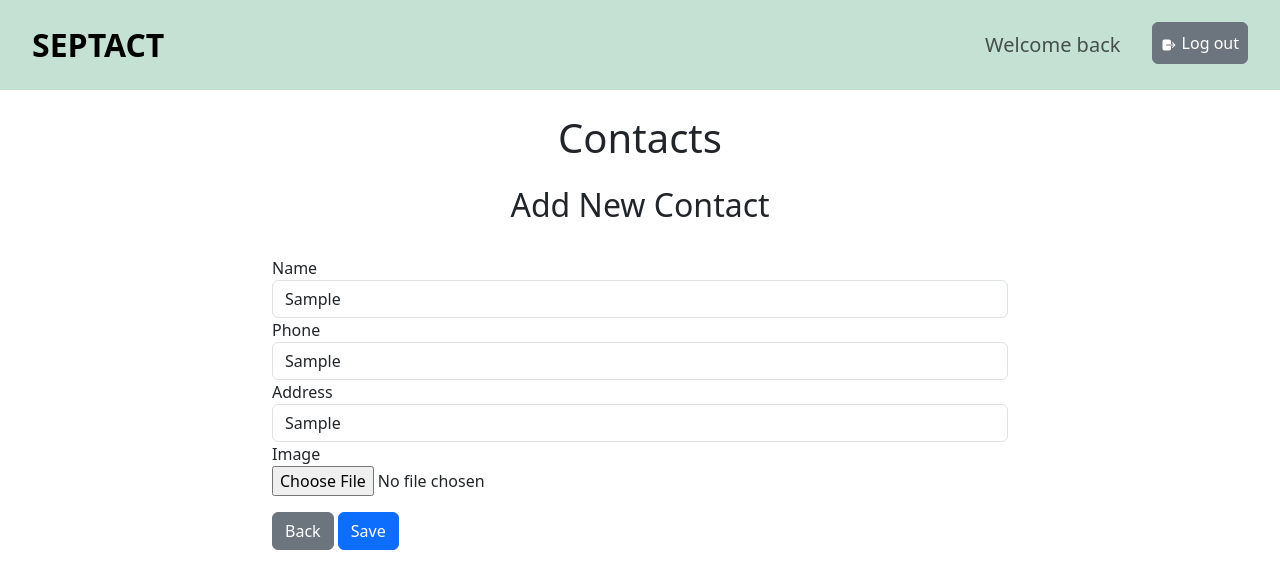
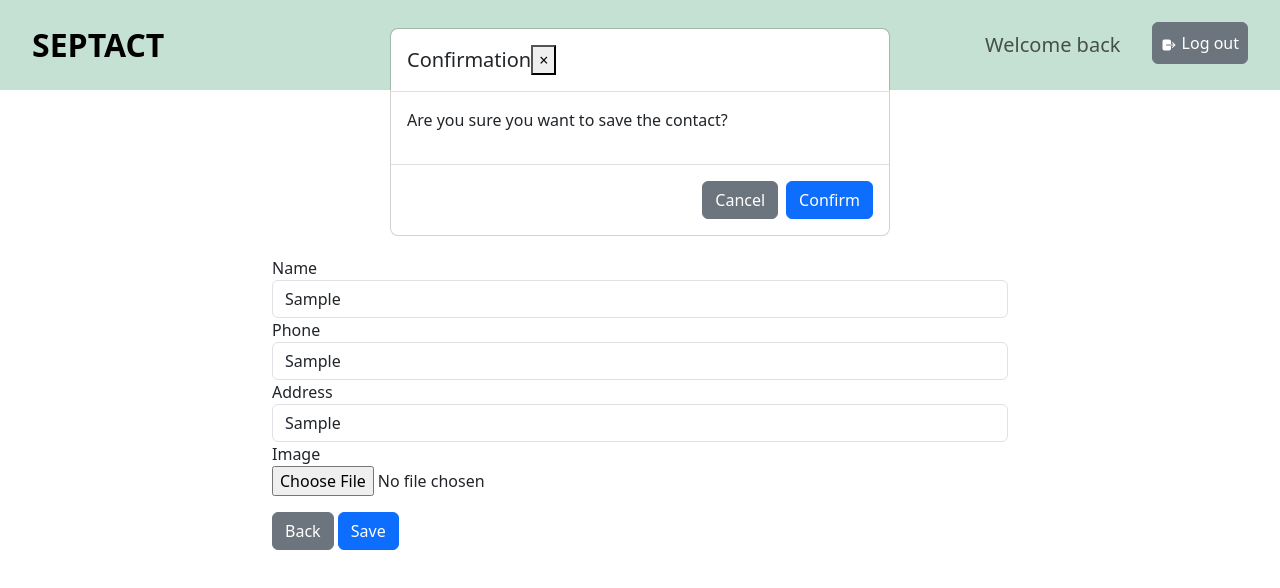
Before and after one commit to pietervardi/Contact-Tako-IFCSore, a React (Create React App) app in the folder frontend/: page /contacts/add in a window 1280 px wide. Both pictures are taken after typing "Sample", "Sample", "Sample" into the empty fields and a click on the button "Save". Shown: the top 588 px of the page. Built offline with nearby package versions, Linux system fonts and the light colour scheme; no server answers.

Commit message:
Fitur Prompt (Dialog Confirmation)

```diff
--- a/frontend/src/components/ConfirmationComponent.js
+++ b/frontend/src/components/ConfirmationComponent.js
@@ -28,4 +28,32 @@ const DeleteConfirmation = ({ onDelete, onCancel }) => {
   );
 };
 
-export default DeleteConfirmation;
+const ConfirmationDialog = ({ message, onConfirm, onCancel }) => {
+  return (
+    <div className="modal" tabIndex="-1" role="dialog" style={{ display: 'block' }}>
+      <div className="modal-dialog" role="document">
+        <div className="modal-content">
+          <div className="modal-header">
+            <h5 className="modal-title">Confirmation</h5>
+            <button type="button" className="close" onClick={onCancel}>
+              <span>&times;</span>
+            </button>
+          </div>
+          <div className="modal-body">
+            <p>{message}</p>
+          </div>
+          <div className="modal-footer">
+            <button type="button" className="btn btn-secondary" onClick={onCancel}>
+              Cancel
+            </button>
+            <button type="button" className="btn btn-primary" onClick={onConfirm}>
+              Confirm
+            </button>
+          </div>
+        </div>
+      </div>
+    </div>
+  );
+};
+
+export { DeleteConfirmation, ConfirmationDialog};
--- a/frontend/src/components/ContactList.js
+++ b/frontend/src/components/ContactList.js
@@ -3,7 +3,7 @@ import { Link } from 'react-router-dom';
 import axios from 'axios';
 import useSWR, { useSWRConfig } from 'swr';
 import Card from './Card';
-import  DeleteConfirmation  from './ConfirmationComponent';
+import  { DeleteConfirmation, ConfirmationDialog}  from './ConfirmationComponent';
 
 const ContactList = () => {
   const { mutate } = useSWRConfig();
--- a/frontend/src/components/FormAddContact.js
+++ b/frontend/src/components/FormAddContact.js
@@ -1,14 +1,17 @@
 import React, { useState } from 'react';
 import axios from 'axios';
-import { useNavigate, Link } from 'react-router-dom';
+import { useNavigate } from 'react-router-dom';
+import { ConfirmationDialog } from './ConfirmationComponent';
 
 const FormAddContact = () => {
   const [name, setName] = useState('');
   const [phone, setPhone] = useState('');
   const [address, setAddress] = useState('');
-  const [file, setFile] = useState("");
-  const [preview, setPreview] = useState("");
+  const [file, setFile] = useState('');
+  const [preview, setPreview] = useState('');
   const [msg, setMsg] = useState('');
+  const [showConfirmation, setShowConfirmation] = useState(false);
+  const [showCancelConfirmation, setShowCancelConfirmation] = useState(false);
   const navigate = useNavigate();
 
   const loadImage = (e) => {
@@ -20,15 +23,14 @@ const FormAddContact = () => {
   const saveContact = async (e) => {
     e.preventDefault();
     const formData = new FormData();
-    formData.append("name", name);
-    formData.append("phone", phone);
-    formData.append("address", address);
-    formData.append("file", file);
+    formData.append('name', name);
+    formData.append('phone', phone);
+    formData.append('address', address);
+    formData.append('file', file);
     try {
-      await axios.post('http://localhost:5000/contacts',
-      formData, {
+      await axios.post('http://localhost:5000/contacts', formData, {
         headers: {
-          "Content-Type": "multipart/form-data",
+          'Content-Type': 'multipart/form-data',
         },
       });
       navigate('/');
@@ -39,79 +41,121 @@ const FormAddContact = () => {
     }
   };
 
+  const handleCancelConfirmation = () => {
+    setShowCancelConfirmation(false);
+    navigate('/');
+  };
+
+  const handleCancelClick = () => {
+    if (name || phone || address || file) {
+      setShowCancelConfirmation(true);
+    } else {
+      navigate('/');
+    }
+  };
+
+  const handleSaveClick = () => {
+    if (name || phone || address || file) {
+      setShowConfirmation(true);
+    } else {
+      navigate('/');
+    }
+  };
+
   return (
-    <div className='container'>
-      <h1 className='text-center my-4'>Contacts</h1>
-      <h2 className='text-center my-3 fw-normal'>Add New Contact</h2>
-      <div className='row justify-content-center'>
-        <form onSubmit={saveContact} className='col-lg-8'>
-          <p className='text-danger'>{msg}</p>
-          <div className='form-group'>
-            <label htmlFor='name'>Name</label>
+    <div className="container">
+      <h1 className="text-center my-4">Contacts</h1>
+      <h2 className="text-center my-3 fw-normal">Add New Contact</h2>
+      <div className="row justify-content-center">
+        <form onSubmit={saveContact} className="col-lg-8">
+          <p className="text-danger">{msg}</p>
+          <div className="form-group">
+            <label htmlFor="name">Name</label>
             <input
-              type='text'
-              className='form-control'
-              id='name'
+              type="text"
+              className="form-control"
+              id="name"
               value={name}
               onChange={(e) => setName(e.target.value)}
-              placeholder='Contact Name'
+              placeholder="Contact Name"
             />
           </div>
-          <div className='form-group'>
-            <label htmlFor='phone'>Phone</label>
+          <div className="form-group">
+            <label htmlFor="phone">Phone</label>
             <input
-              type='text'
-              className='form-control'
-              id='phone'
+              type="text"
+              className="form-control"
+              id="phone"
               value={phone}
               onChange={(e) => setPhone(e.target.value)}
-              placeholder='Phone Number'
+              placeholder="Phone Number"
             />
           </div>
-          <div className='form-group'>
-            <label htmlFor='address'>Address</label>
+          <div className="form-group">
+            <label htmlFor="address">Address</label>
             <input
-              type='text'
-              className='form-control'
-              id='address'
+              type="text"
+              className="form-control"
+              id="address"
               value={address}
               onChange={(e) => setAddress(e.target.value)}
-              placeholder='Address'
+              placeholder="Address"
             />
           </div>
-          <div className='form-group'>
-            <label htmlFor='image'>Image</label>
-            <div className='custom-file'>
+          <div className="form-group">
+            <label htmlFor="image">Image</label>
+            <div className="custom-file">
               <input
-                type='file'
-                className='custom-file-input'
-                id='image'
+                type="file"
+                className="custom-file-input"
+                id="image"
                 onChange={loadImage}
               />
             </div>
           </div>
 
           {preview ? (
-            <figure className='text-center my-3 d-flex align-items-start'>
-              <img src={preview} alt='Preview Img' className='img-thumbnail' style={{width:'120px',height:'120px'}} />
+            <figure className="text-center my-3 d-flex align-items-start">
+              <img
+                src={preview}
+                alt="Preview Img"
+                className="img-thumbnail"
+                style={{ width: '120px', height: '120px' }}
+              />
             </figure>
           ) : (
-            ""
+            ''
           )}
 
-          <div className='form-group my-3'>
-            <Link Link to='/' className='btn btn-secondary'>
+          <div className="form-group my-3">
+            <button type="button" className="btn btn-secondary" onClick={handleCancelClick}>
               Back
-            </Link>
+            </button>
             &nbsp;
-            <button type='submit' className='btn btn-primary float-right'>
+            <button type="button" className="btn btn-primary float-right" onClick={handleSaveClick}>
               Save
             </button>
           </div>
         </form>
       </div>
+
+      {showConfirmation && (
+        <ConfirmationDialog
+          message="Are you sure you want to save the contact?"
+          onConfirm={saveContact}
+          onCancel={() => setShowConfirmation(false)}
+        />
+      )}
+
+      {showCancelConfirmation && (
+        <ConfirmationDialog
+          message="Are you sure you want to cancel without saving the contact?"
+          onConfirm={handleCancelConfirmation}
+          onCancel={() => setShowCancelConfirmation(false)}
+        />
+      )}
     </div>
   );
 };
 
-export default FormAddContact;
+export default FormAddContact;
--- a/frontend/src/components/FormEditContact.js
+++ b/frontend/src/components/FormEditContact.js
@@ -1,14 +1,17 @@
 import React, { useState, useEffect } from 'react';
 import axios from 'axios';
-import { useNavigate, useParams, Link } from 'react-router-dom';
+import { useNavigate, useParams } from 'react-router-dom';
+import { ConfirmationDialog } from './ConfirmationComponent';
 
 const FormEditContact = () => {
   const [name, setName] = useState('');
   const [phone, setPhone] = useState('');
   const [address, setAddress] = useState('');
-  const [file, setFile] = useState("");
-  const [preview, setPreview] = useState("");
+  const [file, setFile] = useState('');
+  const [preview, setPreview] = useState('');
   const [msg, setMsg] = useState('');
+  const [showConfirmation, setShowConfirmation] = useState(false);
+  const [showCancelConfirmation, setShowCancelConfirmation] = useState(false);
   const navigate = useNavigate();
   const { id } = useParams();
 
@@ -41,14 +44,14 @@ const FormEditContact = () => {
   const updateContact = async (e) => {
     e.preventDefault();
     const formData = new FormData();
-    formData.append("name", name);
-    formData.append("phone", phone);
-    formData.append("address", address);
-    formData.append("file", file);
+    formData.append('name', name);
+    formData.append('phone', phone);
+    formData.append('address', address);
+    formData.append('file', file);
     try {
       await axios.patch(`http://localhost:5000/contacts/${id}`, formData, {
         headers: {
-          "Content-type": "multipart/form-data",
+          'Content-type': 'multipart/form-data',
         },
       });
       navigate('/');
@@ -59,77 +62,119 @@ const FormEditContact = () => {
     }
   };
 
+  const handleCancelConfirmation = () => {
+    setShowCancelConfirmation(false);
+    navigate('/');
+  };
+
+  const handleCancelClick = () => {
+    if (name || phone || address || file) {
+      setShowCancelConfirmation(true);
+    } else {
+      navigate('/');
+    }
+  };
+
+  const handleSaveClick = () => {
+    if (name || phone || address || file) {
+      setShowConfirmation(true);
+    } else {
+      navigate('/');
+    }
+  };
+
   return (
-    <div className='container'>
-      <h1 className='text-center my-4'>Contacts</h1>
-      <h2 className='text-center my-3 fw-normal'>Edit Contact</h2>
-      <div className='row justify-content-center'>
-        <form onSubmit={updateContact} className='col-lg-8'>
-          <p className='text-danger'>{msg}</p>
-          <div className='form-group'>
-            <label htmlFor='name'>Name</label>
+    <div className="container">
+      <h1 className="text-center my-4">Contacts</h1>
+      <h2 className="text-center my-3 fw-normal">Edit Contact</h2>
+      <div className="row justify-content-center">
+        <form onSubmit={updateContact} className="col-lg-8">
+          <p className="text-danger">{msg}</p>
+          <div className="form-group">
+            <label htmlFor="name">Name</label>
             <input
-              type='text'
-              className='form-control'
-              id='name'
+              type="text"
+              className="form-control"
+              id="name"
               value={name}
               onChange={(e) => setName(e.target.value)}
-              placeholder='Contact Name'
+              placeholder="Contact Name"
             />
           </div>
-          <div className='form-group'>
-            <label htmlFor='phone'>Phone</label>
+          <div className="form-group">
+            <label htmlFor="phone">Phone</label>
             <input
-              type='text'
-              className='form-control'
-              id='phone'
+              type="text"
+              className="form-control"
+              id="phone"
               value={phone}
               onChange={(e) => setPhone(e.target.value)}
-              placeholder='Phone Number'
+              placeholder="Phone Number"
             />
           </div>
-          <div className='form-group'>
-            <label htmlFor='address'>Address</label>
+          <div className="form-group">
+            <label htmlFor="address">Address</label>
             <input
-              type='text'
-              className='form-control'
-              id='address'
+              type="text"
+              className="form-control"
+              id="address"
               value={address}
               onChange={(e) => setAddress(e.target.value)}
-              placeholder='Address'
+              placeholder="Address"
             />
           </div>
-          <div className='form-group'>
-            <label htmlFor='image'>Image</label>
-            <div className='custom-file'>
+          <div className="form-group">
+            <label htmlFor="image">Image</label>
+            <div className="custom-file">
               <input
-                type='file'
-                className='custom-file-input'
-                id='image'
+                type="file"
+                className="custom-file-input"
+                id="image"
                 onChange={loadImage}
               />
             </div>
           </div>
 
           {preview ? (
-            <figure className='text-center my-3 d-flex align-items-start'>
-              <img src={preview} alt='Preview Img' className='img-thumbnail' style={{width:'120px',height:'120px'}} />
+            <figure className="text-center my-3 d-flex align-items-start">
+              <img
+                src={preview}
+                alt="Preview Img"
+                className="img-thumbnail"
+                style={{ width: '120px', height: '120px' }}
+              />
             </figure>
           ) : (
-            ""
+            ''
           )}
 
-          <div className='form-group my-3'>
-            <Link Link to='/' className='btn btn-secondary'>
+          <div className="form-group my-3">
+            <button type="button" className="btn btn-secondary" onClick={handleCancelClick}>
               Back
-            </Link>
+            </button>
             &nbsp;
-            <button type='submit' className='btn btn-primary float-right'>
+            <button type="button" className="btn btn-primary float-right" onClick={handleSaveClick}>
               Save
             </button>
           </div>
         </form>
       </div>
+
+      {showConfirmation && (
+        <ConfirmationDialog
+          message="Are you sure you want to save the contact?"
+          onConfirm={updateContact}
+          onCancel={() => setShowConfirmation(false)}
+        />
+      )}
+
+      {showCancelConfirmation && (
+        <ConfirmationDialog
+          message="Are you sure you want to cancel without saving the contact?"
+          onConfirm={handleCancelConfirmation}
+          onCancel={() => setShowCancelConfirmation(false)}
+        />
+      )}
     </div>
   );
 };
```
Also changed, not shown: 1 other file (tests, documents, lock files or other folders).
